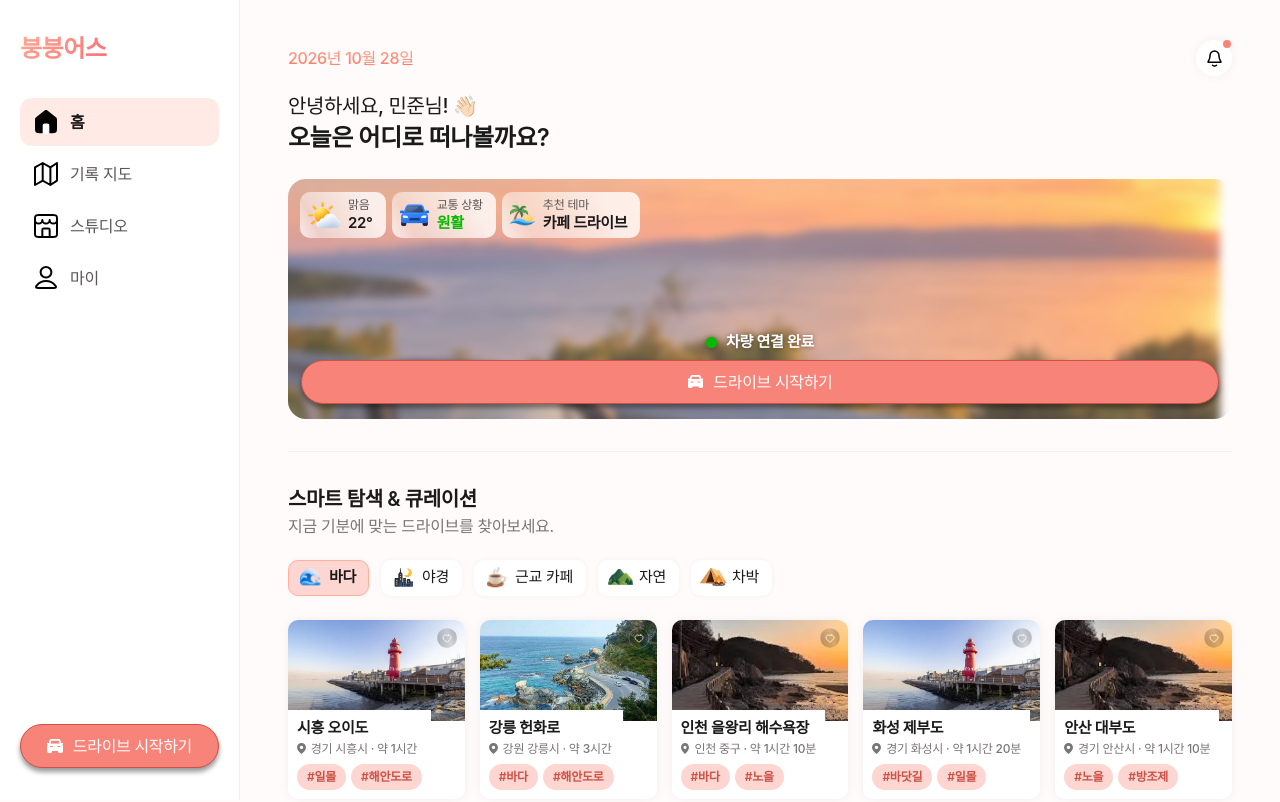
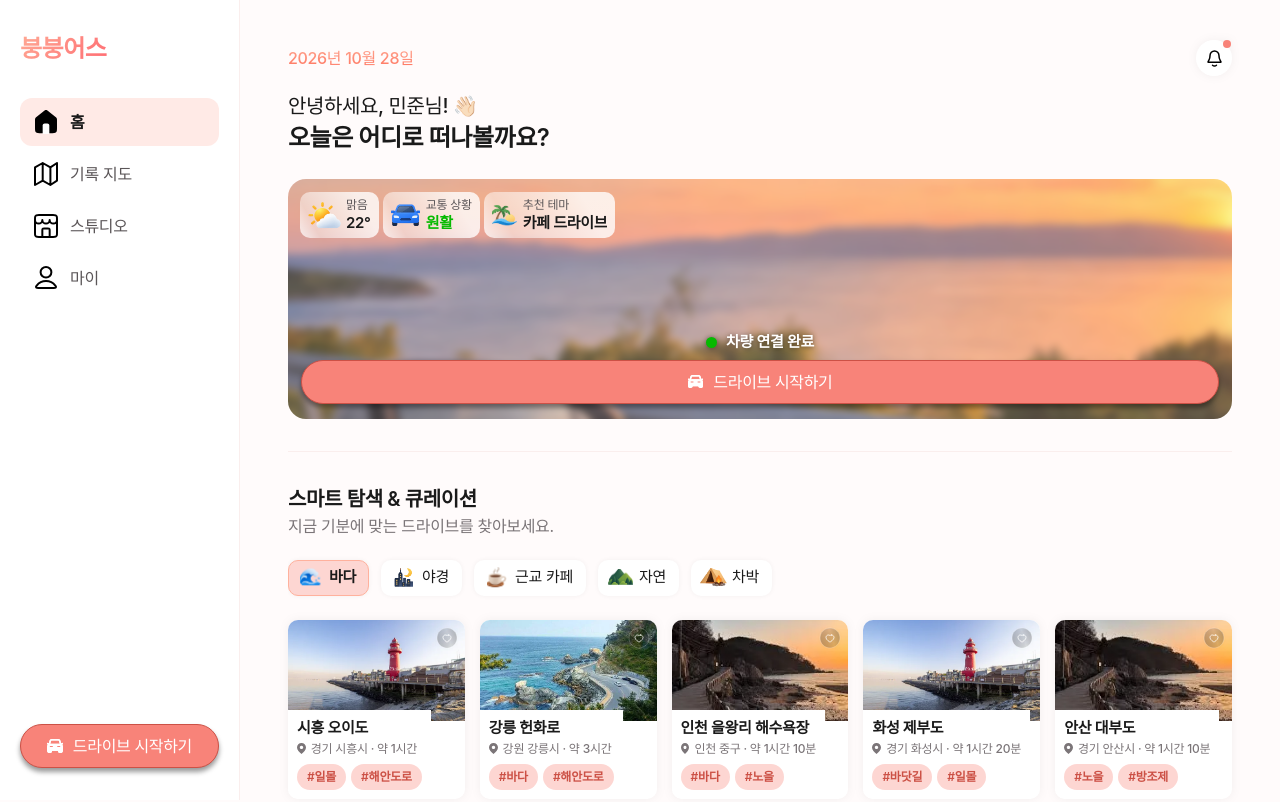
Before and after one commit to khy1121/bbus_prototype, a React (Vite) app: page / in a window 1280 px wide. Shown: the top 802 px of the page. Built offline with nearby package versions, Linux system fonts and the light colour scheme; a web font is replaced by a local one.

Commit message:
fix: 드라이브 배너 정보 칩과 배경 오른쪽이 잘려 보이던 문제 수정

```diff
--- a/src/features/home/components/DriveBanner.module.scss
+++ b/src/features/home/components/DriveBanner.module.scss
@@ -16,6 +16,8 @@
   inset: -12px;
   z-index: -1;
   width: calc(100% + 24px);
+  // 전역 img 리셋(max-width: 100%)이 오른쪽 12px 를 잘라 흐림 가장자리가 흰 띠로 보이던 문제 방지
+  max-width: none;
   height: calc(100% + 24px);
   object-fit: cover;
   opacity: 0.8;
@@ -24,18 +26,19 @@
 
 .chips {
   display: flex;
-  gap: 6px;
-  overflow-x: auto;
-  @include hide-scrollbar;
+  gap: 4px;
 }
 
+// Figma 10:15761 — 칩 3개가 배너 한 줄에 모두 들어간다 (81 + 101 + 129px).
+// 가로 스크롤 없이 한 줄에 맞추고, 화면이 더 좁으면 '추천 테마' 칩만 줄어들며 값을 말줄임한다.
 .chip {
   display: flex;
   align-items: center;
-  gap: 7px;
-  flex-shrink: 0;
+  gap: 5px;
+  flex: 0 0 auto;
+  min-width: 0;
   height: 46px;
-  padding: 4px 13px 3px 8px;
+  padding: 4px 8px 3px;
   border-radius: 10px;
   background: linear-gradient(
     61.45deg,
@@ -43,12 +46,25 @@
     rgba(255, 255, 255, 0.48) 19.88%,
     rgba(255, 255, 255, 0.8) 77.28%
   );
+
+  &:last-child {
+    flex: 0 1 auto;
+  }
+
+  > :first-child {
+    flex-shrink: 0;
+  }
 }
 
 .chipTexts {
   display: flex;
   flex-direction: column;
+  min-width: 0;
   white-space: nowrap;
+
+  > span {
+    @include ellipsis;
+  }
 }
 
 .chipLabel {
```
